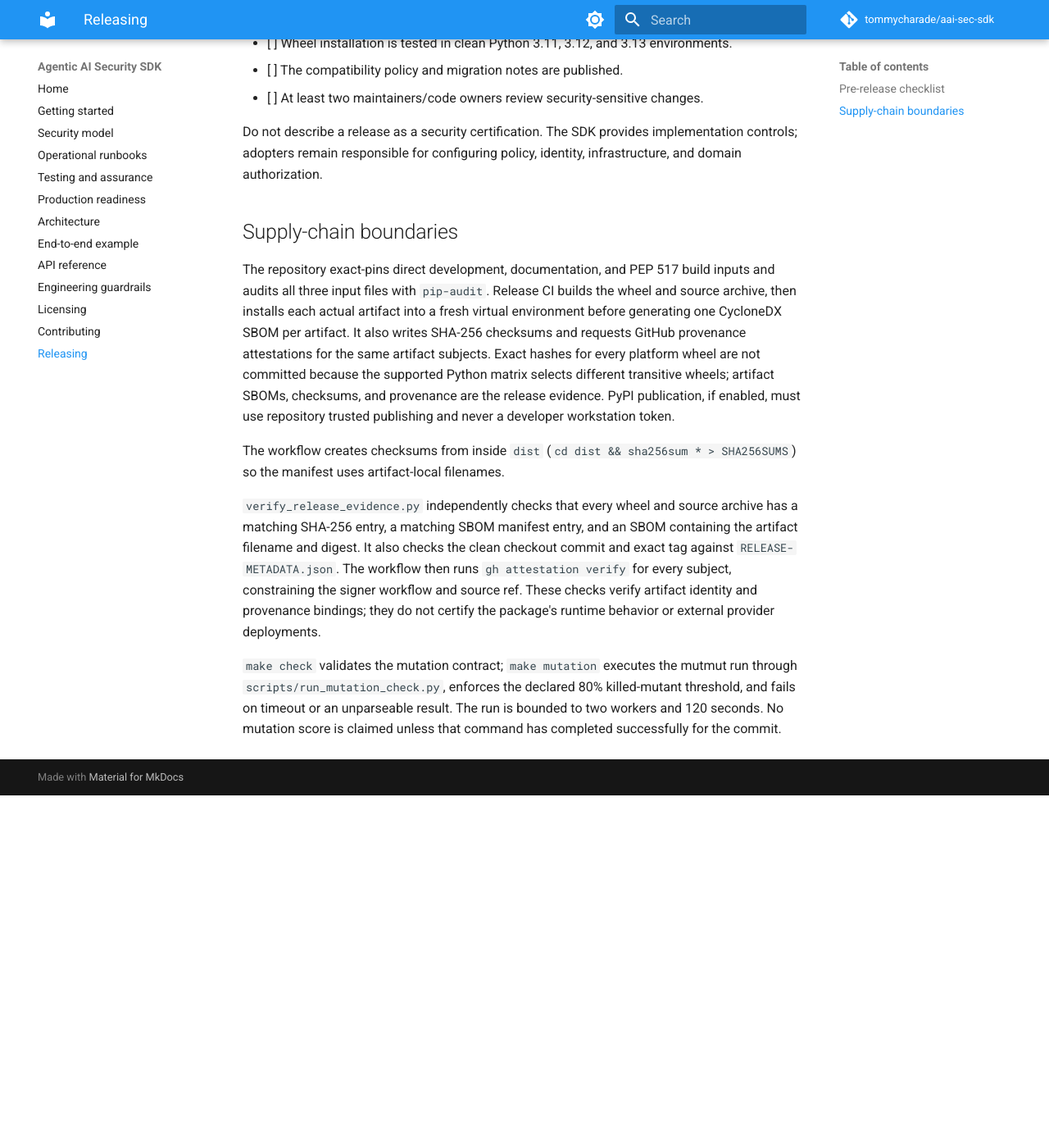
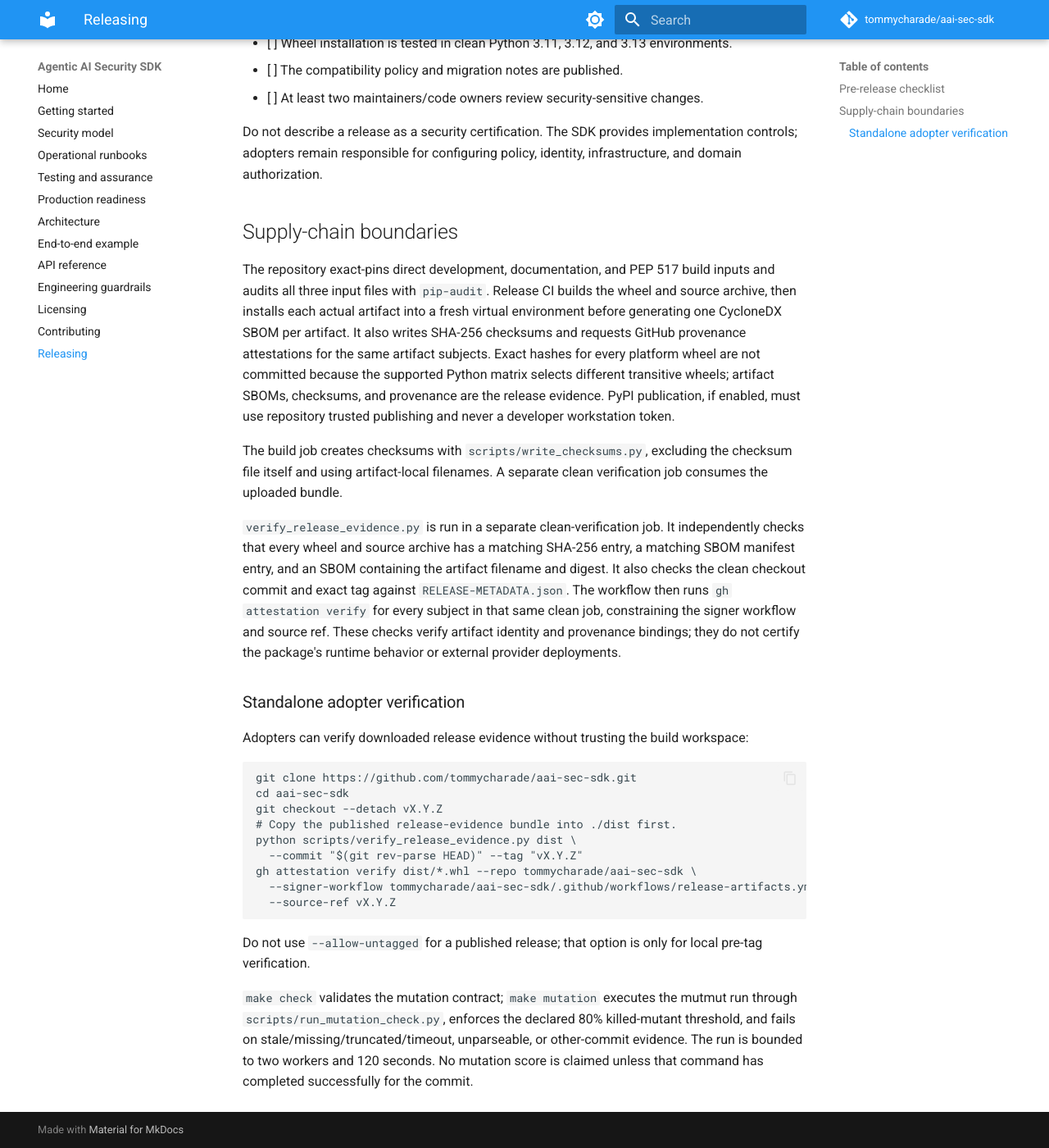
Before and after one commit to tommycharade/aai-sec-sdk, an MkDocs documentation site: the page built from docs/releasing.md, in a window 1280 px wide and 1400 px high, scrolled down 890 px. Shown: the whole window at 82% size. Built offline with MkDocs 1.6.1 and Material for MkDocs 9.7.7, drawn with Linux system fonts in a browser that asks for light colours; comment, search, counter and statistics services are not loaded; before the commit the page ends 1860 px from its top, so only the background shows below that.

Commit message:
Align bounded mutation and clean release verification

````diff
--- a/docs/releasing.md
+++ b/docs/releasing.md
@@ -46,20 +46,43 @@ wheels; artifact SBOMs, checksums, and provenance are the release evidence.
 PyPI publication, if enabled, must use repository trusted publishing and never
 a developer workstation token.
 
-The workflow creates checksums from inside `dist` (`cd dist && sha256sum * >
-SHA256SUMS`) so the manifest uses artifact-local filenames.
+The build job creates checksums with `scripts/write_checksums.py`, excluding the
+checksum file itself and using artifact-local filenames. A separate clean
+verification job consumes the uploaded bundle.
 
-`verify_release_evidence.py` independently checks that every wheel and source
+`verify_release_evidence.py` is run in a separate clean-verification job. It
+independently checks that every wheel and source
 archive has a matching SHA-256 entry, a matching SBOM manifest entry, and an
 SBOM containing the artifact filename and digest. It also checks the clean
 checkout commit and exact tag against `RELEASE-METADATA.json`. The workflow
-then runs `gh attestation verify` for every subject, constraining the signer
-workflow and source ref. These checks verify artifact identity and provenance
-bindings; they do not certify the package's runtime behavior or external
-provider deployments.
+then runs `gh attestation verify` for every subject in that same clean job,
+constraining the signer workflow and source ref. These checks verify artifact
+identity and provenance bindings; they do not certify the package's runtime
+behavior or external provider deployments.
+
+### Standalone adopter verification
+
+Adopters can verify downloaded release evidence without trusting the build
+workspace:
+
+```bash
+git clone https://github.com/tommycharade/aai-sec-sdk.git
+cd aai-sec-sdk
+git checkout --detach vX.Y.Z
+# Copy the published release-evidence bundle into ./dist first.
+python scripts/verify_release_evidence.py dist \
+  --commit "$(git rev-parse HEAD)" --tag "vX.Y.Z"
+gh attestation verify dist/*.whl --repo tommycharade/aai-sec-sdk \
+  --signer-workflow tommycharade/aai-sec-sdk/.github/workflows/release-artifacts.yml \
+  --source-ref vX.Y.Z
+```
+
+Do not use `--allow-untagged` for a published release; that option is only for
+local pre-tag verification.
 
 `make check` validates the mutation contract; `make mutation` executes the
 mutmut run through `scripts/run_mutation_check.py`, enforces the declared 80%
-killed-mutant threshold, and fails on timeout or an unparseable result. The
-run is bounded to two workers and 120 seconds. No mutation score is claimed
-unless that command has completed successfully for the commit.
+killed-mutant threshold, and fails on stale/missing/truncated/timeout,
+unparseable, or other-commit evidence. The run is bounded to two workers and
+120 seconds. No mutation score is claimed unless that command has completed
+successfully for the commit.
--- a/mutation-baseline.json
+++ b/mutation-baseline.json
@@ -13,7 +13,9 @@
     "audit replication failure"
   ],
   "source_scope": [
-    "src/agentic_security"
+    "src/agentic_security/credentials.py",
+    "src/agentic_security/isolation.py",
+    "src/agentic_security/audit.py"
   ],
   "minimum_killed_percent": 80,
   "status": "enforced-bounded-run",
````
Also changed, not shown: README.md (+4 -0 lines), docs/README.md (+4 -0 lines), docs/production-readiness.md (+8 -5 lines), docs/security-model.md (+3 -0 lines), docs/testing.md (+13 -5 lines), 4 other files.
